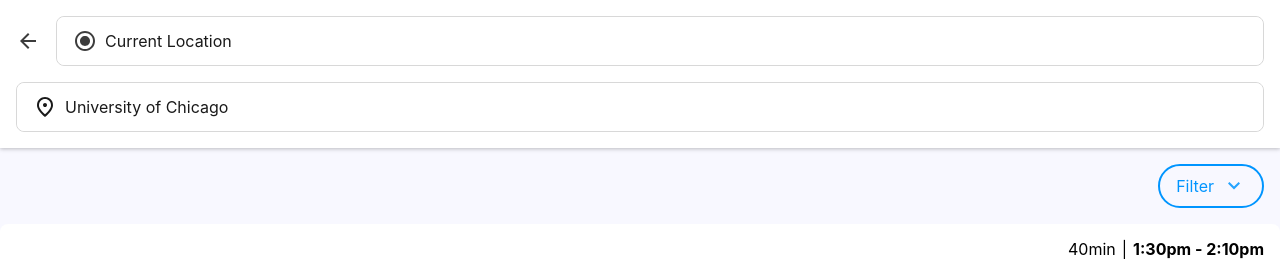
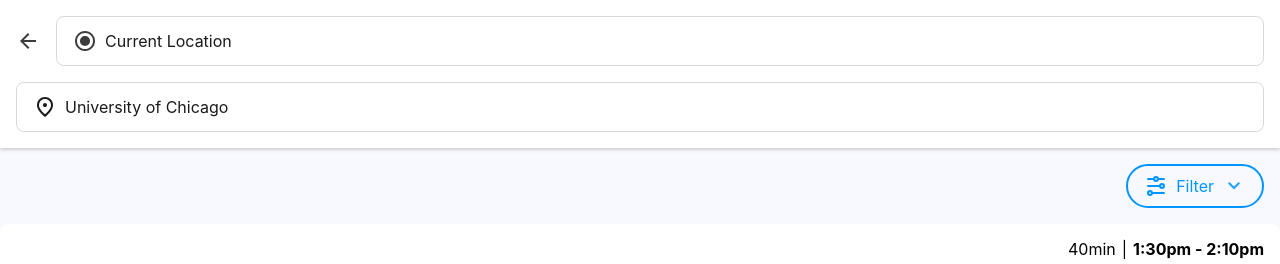
Before and after one commit to IgnacioChevallier/disint-hopp, a React (Create React App) app: page /route-list in a window 1280 px wide. Shown: the top 264 px of the page. Built offline with nearby package versions, Linux system fonts and the light colour scheme.

Commit message:
added filter icon to screens

```diff
--- a/src/components/dropdown/Dropdown.tsx
+++ b/src/components/dropdown/Dropdown.tsx
@@ -70,6 +70,8 @@
                 ref={buttonRef}
                 {...buttonProps}
                 onClick={handleToggle}
+                leadingIconSize={"small"}
+                leadingIconColor={color}
                 trailingIcon={isOpen ? closeIcon : openIcon}
                 trailingIconSize="small"
                 trailingIconColor={color}
--- a/src/components/icon/IconMap.tsx
+++ b/src/components/icon/IconMap.tsx
@@ -441,5 +441,13 @@
                 <path d="M3 18V16H21V18H3ZM3 13V11H21V13H3ZM3 8V6H21V8H3Z" fill={color}/>
             </g>
         </svg>
-    ]
+    ],
+    ['filter', (size: number, color: string) =>
+        <svg width={size} height={size} viewBox="0 0 24 24" fill="none" xmlns="http://www.w3.org/2000/svg">
+            <path d="M6 17C7.10457 17 8 17.8954 8 19C8 20.1046 7.10457 21 6 21C4.89543 21 4 20.1046 4 19C4 17.8954 4.89543 17 6 17Z" fill={color} fill-opacity="0.15"/>
+            <path d="M18 10C19.1046 10 20 10.8954 20 12C20 13.1046 19.1046 14 18 14C16.8954 14 16 13.1046 16 12C16 10.8954 16.8954 10 18 10Z" fill={color} fill-opacity="0.15"/>
+            <path d="M14 5C14 3.89543 13.1046 3 12 3C10.8954 3 10 3.89543 10 5C10 6.10457 10.8954 7 12 7C13.1046 7 14 6.10457 14 5Z" fill={color} fill-opacity="0.15"/>
+            <path d="M4 5L10 5M10 5C10 6.10457 10.8954 7 12 7C13.1046 7 14 6.10457 14 5M10 5C10 3.89543 10.8954 3 12 3C13.1046 3 14 3.89543 14 5M14 5L20 5M4 12H16M16 12C16 13.1046 16.8954 14 18 14C19.1046 14 20 13.1046 20 12C20 10.8954 19.1046 10 18 10C16.8954 10 16 10.8954 16 12ZM8 19H20M8 19C8 17.8954 7.10457 17 6 17C4.89543 17 4 17.8954 4 19C4 20.1046 4.89543 21 6 21C7.10457 21 8 20.1046 8 19Z" stroke={color} stroke-width="2" stroke-linecap="round" stroke-linejoin="round"/>
+        </svg>
+    ],
 ]);
--- a/src/screens/Notifications.tsx
+++ b/src/screens/Notifications.tsx
@@ -199,6 +199,7 @@
                             ],
                         }}
                         buttonProps={{
+                            leadingIcon: "filter",
                             text: "Filter",
                             color: "primary",
                             variant: "outlined",
--- a/src/screens/RouteList.tsx
+++ b/src/screens/RouteList.tsx
@@ -130,6 +130,7 @@
                             ]
                         }}
                         buttonProps={{
+                            leadingIcon: "filter",
                             text: "Filter",
                             color: "primary",
                             variant: "outlined",
```
